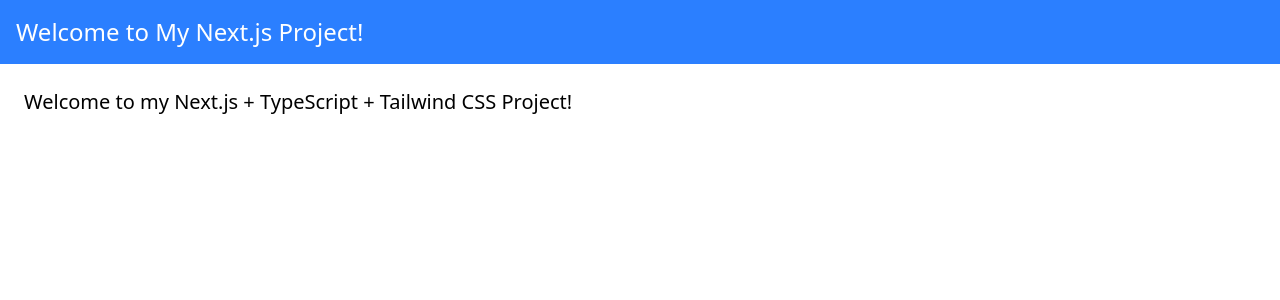
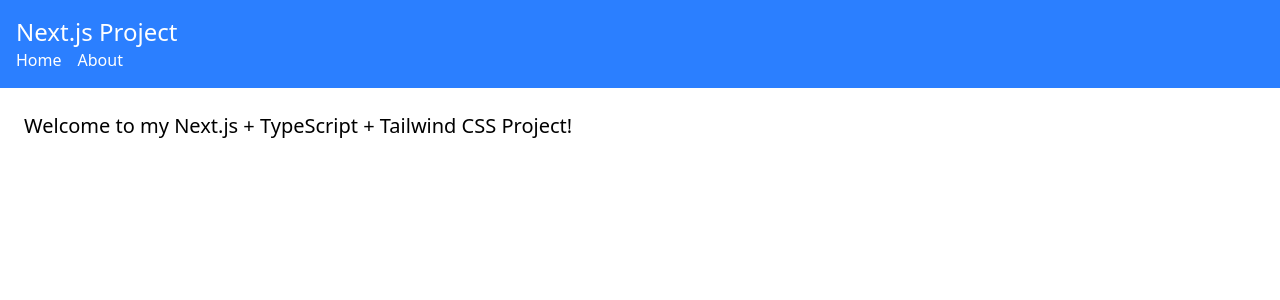
Before and after one commit to amikoelvis/alx-project-0x02-setup, a Next.js app in the folder alx-project-0x02/: page / in a window 1280 px wide. Shown: the top 300 px of the page. Built offline with nearby package versions, Linux system fonts and the light colour scheme.

Commit message:
Basic Routing in Next.js

```diff
--- a/alx-project-0x02/components/layout/Header.tsx
+++ b/alx-project-0x02/components/layout/Header.tsx
@@ -1,8 +1,22 @@
-import React from "react";
+import Link from 'next/link';
 
 const Header: React.FC = () => (
   <header className="bg-blue-500 p-4 text-white">
-    <h1 className="text-2xl">Welcome to My Next.js Project!</h1>
+    <h1 className="text-2xl">Next.js Project</h1>
+    <nav>
+      <ul className="flex space-x-4">
+        <li>
+          <Link href="/home">
+            <a className="text-white hover:text-gray-300">Home</a>
+          </Link>
+        </li>
+        <li>
+          <Link href="/about">
+            <a className="text-white hover:text-gray-300">About</a>
+          </Link>
+        </li>
+      </ul>
+    </nav>
   </header>
 )
 
--- /dev/null
+++ b/alx-project-0x02/pages/about.tsx
@@ -0,0 +1,7 @@
+const About = () => (
+  <div>
+    <h1 className="text-3xl font-bold">Welcome to the About Page!</h1>
+  </div>
+)
+
+export default About;
--- /dev/null
+++ b/alx-project-0x02/pages/home.tsx
@@ -0,0 +1,7 @@
+const Home: React.FC = () => (
+  <div>
+    <h1 className="text-3xl font-bold">Welcome to the Home Page!</h1>
+  </div>
+)
+
+export default Home;
```
